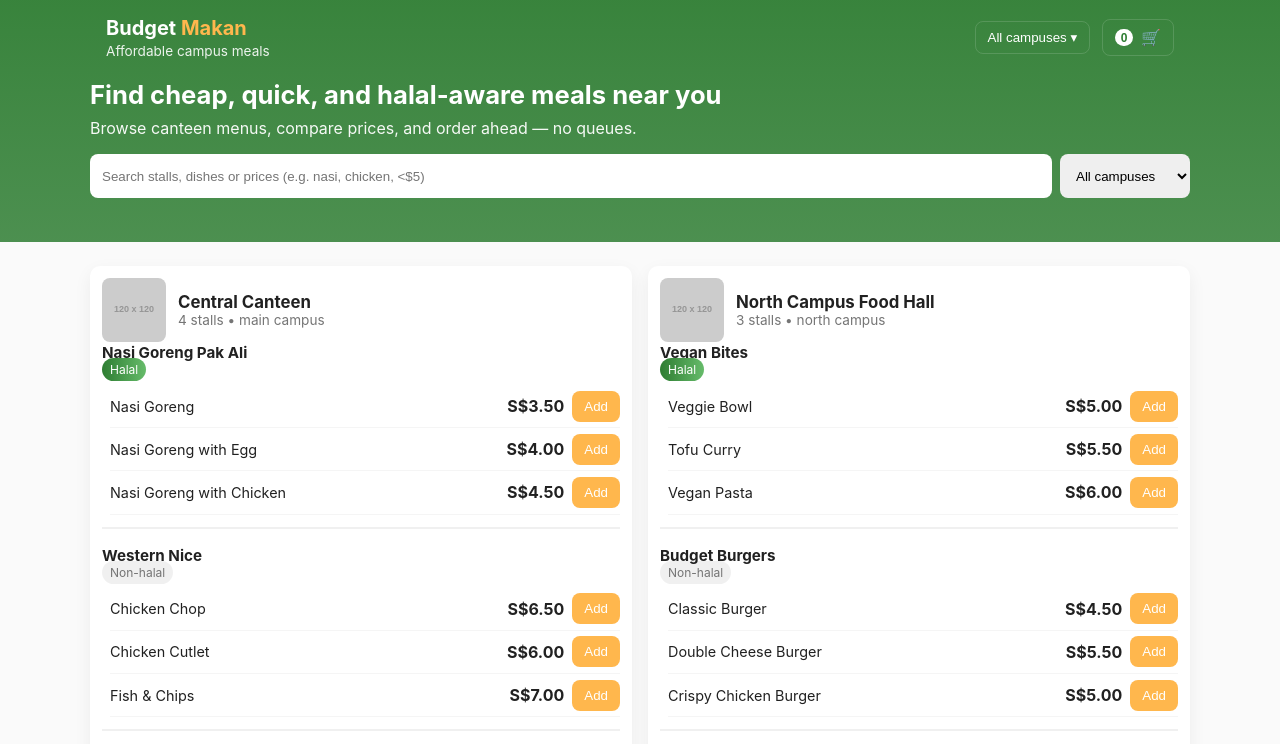
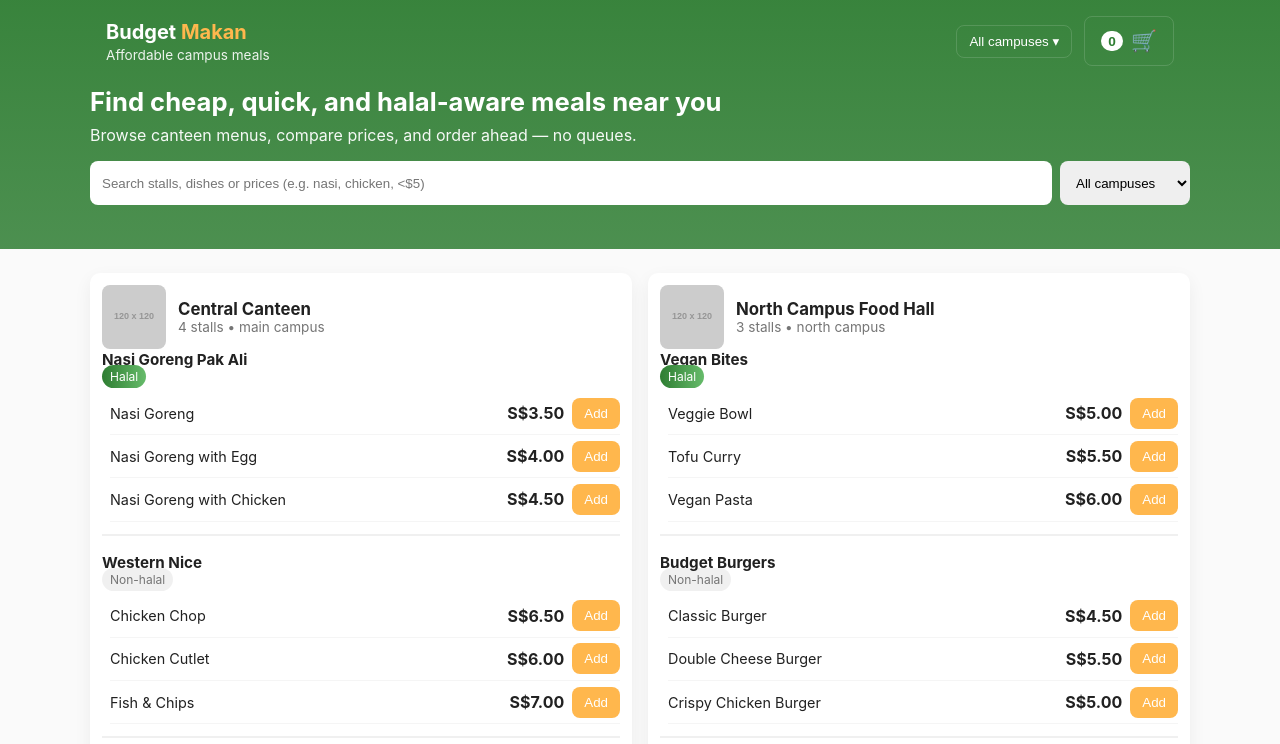
Before and after one commit to 23015162-Farhana/BudgetMakan, a plain HTML site: page index.html in a window 1280 px wide. Shown: the top 744 px of the page. Drawn offline with Linux system fonts and the light colour scheme; placeholder pictures from the web are drawn by us; a script that the page names is missing.

Commit message:
Increase cart icon size in header for better visibility

```diff
--- a/css/styles.css
+++ b/css/styles.css
@@ -80,22 +80,24 @@ body{
   background:transparent;
   border:1px solid rgba(255,255,255,0.14);
   color:#fff;
-  padding:0.5rem 0.75rem;
+  padding:0.75rem 1rem;
   border-radius:8px;
   display:flex;
   align-items:center;
   gap:0.5rem;
   cursor:pointer;
-  font-size:1rem;
+  font-size:1.3rem;
+  min-height:44px;
+  min-width:50px;
 }
 
 .cart-btn-header .cart-count{
   background:#fff;
   color:var(--primary);
-  padding:0.1rem 0.35rem;
+  padding:0.15rem 0.45rem;
   border-radius:999px;
   font-weight:700;
-  font-size:0.75rem;
+  font-size:0.85rem;
 }
 
 /* ================= HERO ================= */
```
